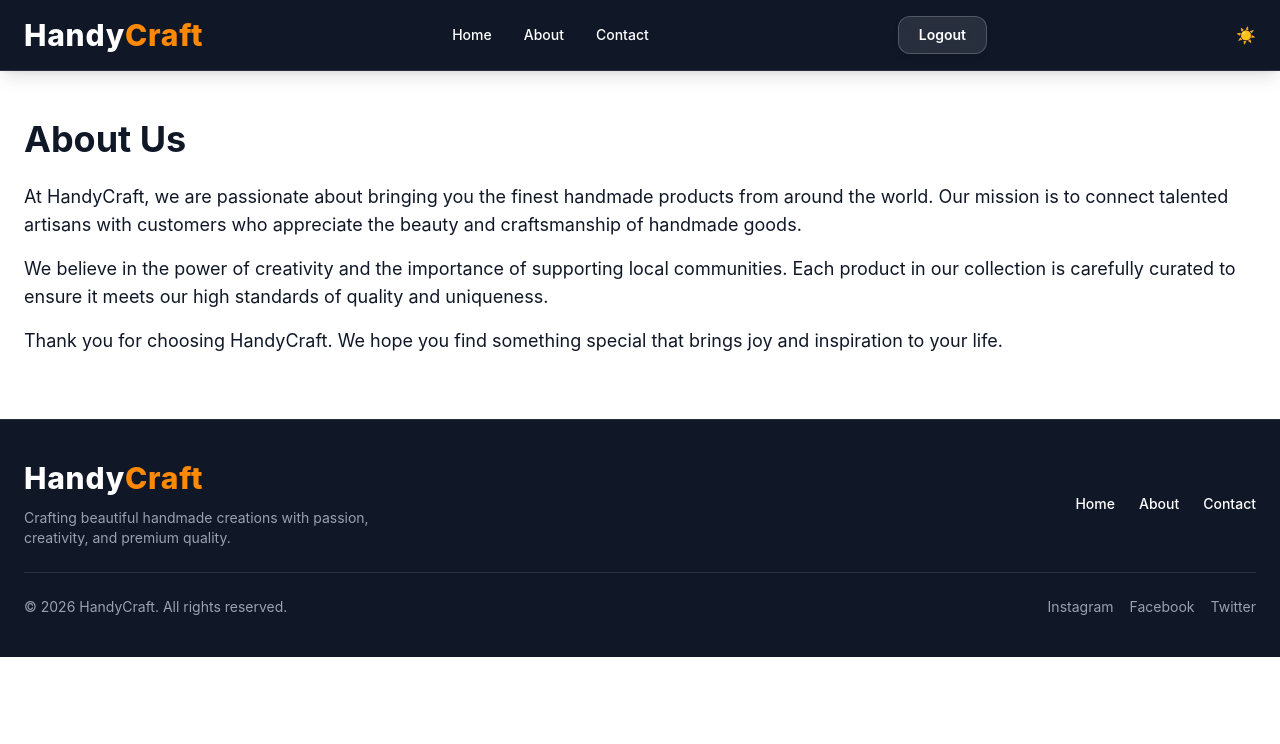
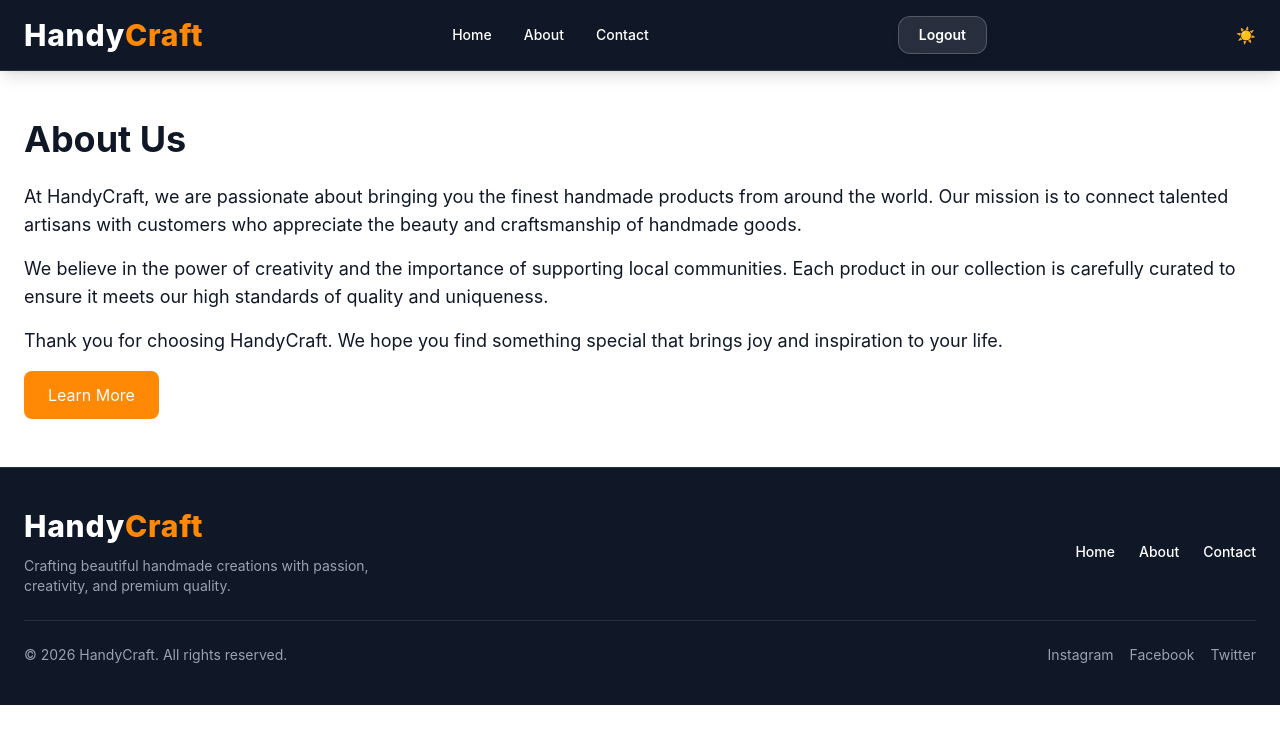
Before and after one commit to Hassanjaved17/React-Practice, a React (Vite) app: page /about in a window 1280 px wide. Shown: the top 744 px of the page. Built offline with nearby package versions, Linux system fonts and the light colour scheme.

Commit message:
feat: add Button component and integrate it into About, Contact, and Home pages

```diff
--- /dev/null
+++ b/src/components/buttons/Button.jsx
@@ -0,0 +1,11 @@
+// import React from 'react'
+
+const Button = ({ title }) => { // Destructure the title prop
+  return (
+    <button className="bg-orange-400 text-white px-6 py-3 rounded-lg hover:bg-orange-500 transition duration-300">
+      {title}
+    </button>
+  )
+}
+
+export default Button
--- a/src/pages/About.jsx
+++ b/src/pages/About.jsx
@@ -1,4 +1,5 @@
 import React from 'react'
+import Button from '../components/buttons/Button'
 
 const About = () => {
   return (
@@ -15,6 +16,8 @@ const About = () => {
       <p className="text-lg mb-4">
         Thank you for choosing HandyCraft. We hope you find something special that brings joy and inspiration to your life.
       </p>
+
+      <Button title="Learn More"/>
     </div>
     </>
   )
--- a/src/pages/Contact.jsx
+++ b/src/pages/Contact.jsx
@@ -1,4 +1,5 @@
 // import React from 'react'
+import Button from '../components/buttons/Button'
 
 const Contact = () => {
   return (
@@ -22,6 +23,8 @@ const Contact = () => {
         <p className="text-lg mb-4">
             Thank you for choosing HandyCraft. We look forward to assisting you!
         </p>
+
+        <Button title="Contact Us"/>
       </div>
 
     </>
--- a/src/pages/Home.jsx
+++ b/src/pages/Home.jsx
@@ -1,4 +1,6 @@
 // import React from 'react'
+
+import Button from "../components/buttons/Button"
 
 function Home() {
   return (
@@ -10,9 +12,7 @@ function Home() {
           <p className="text-lg mb-6">
             Discover a world of creativity and craftsmanship with us. Explore our unique collection of handmade products, crafted with love and care by talented artisans from around the globe.
           </p>
-          <button className="bg-orange-400 text-white px-6 py-3 rounded-lg hover:bg-orange-500 transition duration-300">
-            Shop Now
-          </button>
+          <Button title="Shop Now"/>
         </div>
       </div>
 
```
